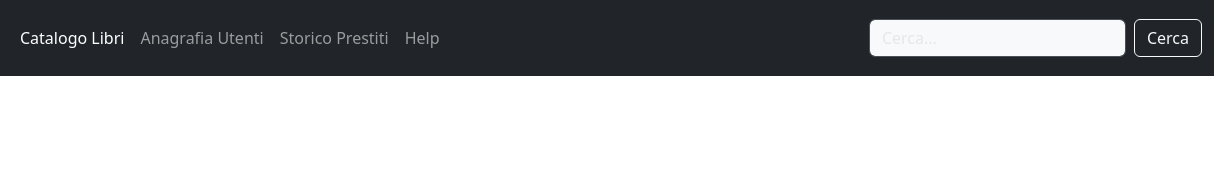
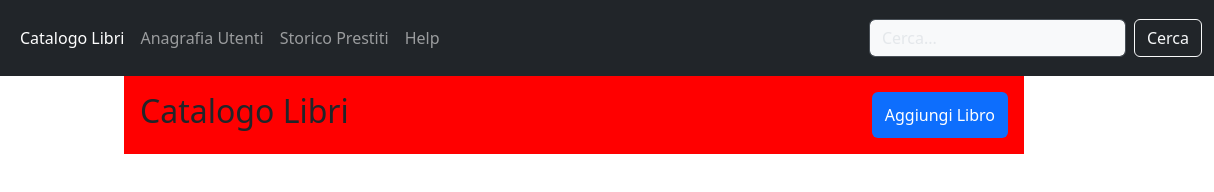
Before and after one commit to Steopa2001/html-css-bootstrap-dashboard, a plain HTML site: page index.html in a window 1280 px wide. Shown: the full height of the page, 66-1280 px from the left. Drawn offline with nearby package versions, Linux system fonts and the light colour scheme.

```diff
--- a/index.html
+++ b/index.html
@@ -4,6 +4,7 @@
   <meta charset="UTF-8">
   <meta name="viewport" content="width=device-width, initial-scale=1.0">
   <link href="https://cdn.jsdelivr.net/npm/bootstrap@5.3.7/dist/css/bootstrap.min.css" rel="stylesheet" integrity="sha384-LN+7fdVzj6u52u30Kp6M/trliBMCMKTyK833zpbD+pXdCLuTusPj697FH4R/5mcr" crossorigin="anonymous">
+  <link rel="stylesheet" href="./src/css/style.css">
   <title>Bootstrap-Dashboard</title>
 </head>
 <body>
@@ -45,7 +46,20 @@
 
     <!-- MAIN  -->
 
-    <main></main>
+    <main>
+
+      <div class="container p-3">
+        <div class="row">
+          <div class="col ">
+            <div class="box d-flex justify-content-between">
+                <h1 class="fs-2">Catalogo Libri</h1>
+                <button type="button" class="btn bg-primary text-white">Aggiungi Libro</button>
+            </div>
+          </div>
+        </div>
+      </div>
+
+    </main>
 
 
     <!-- FOOTER  -->
--- a/src/css/style.css
+++ b/src/css/style.css
@@ -3,3 +3,8 @@
   padding: 0;
   box-sizing: border-box;
 }
+.container {
+  max-width: 900px;
+  margin: 0 auto;
+  background-color: red;
+}
```
